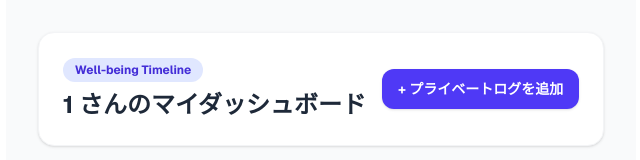
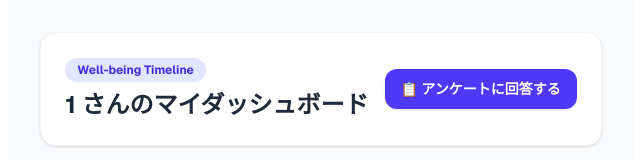
Before and after one commit to hiroto-code/2hfs-app, a Next.js app: page /my/1 in a window 1280 px wide. Shown: the top 160 px of the page, without its empty margins (319-959 px from the left). Built offline with nearby package versions, Linux system fonts and the light colour scheme; no server answers; the database is empty.

Commit message:
ダッシュボードのボタンを2HFSアンケート用に変更

```diff
--- a/app/my/[participant_id]/page.tsx
+++ b/app/my/[participant_id]/page.tsx
@@ -178,11 +178,12 @@ export default function MyDashboardPage({ params }: { params: Promise<{ particip
           )}
         </div>
 
+        {/* 👇 リンク先とテキストを変更しました */}
         <Link
-          href="/private-log"
+          href="/p/private/pre"
           className="bg-indigo-600 hover:bg-indigo-700 text-white font-bold text-sm px-4 py-2.5 rounded-xl transition-colors shadow-sm inline-block text-center"
         >
-          + プライベートログを追加
+          📋 アンケートに回答する
         </Link>
       </div>
 
```
